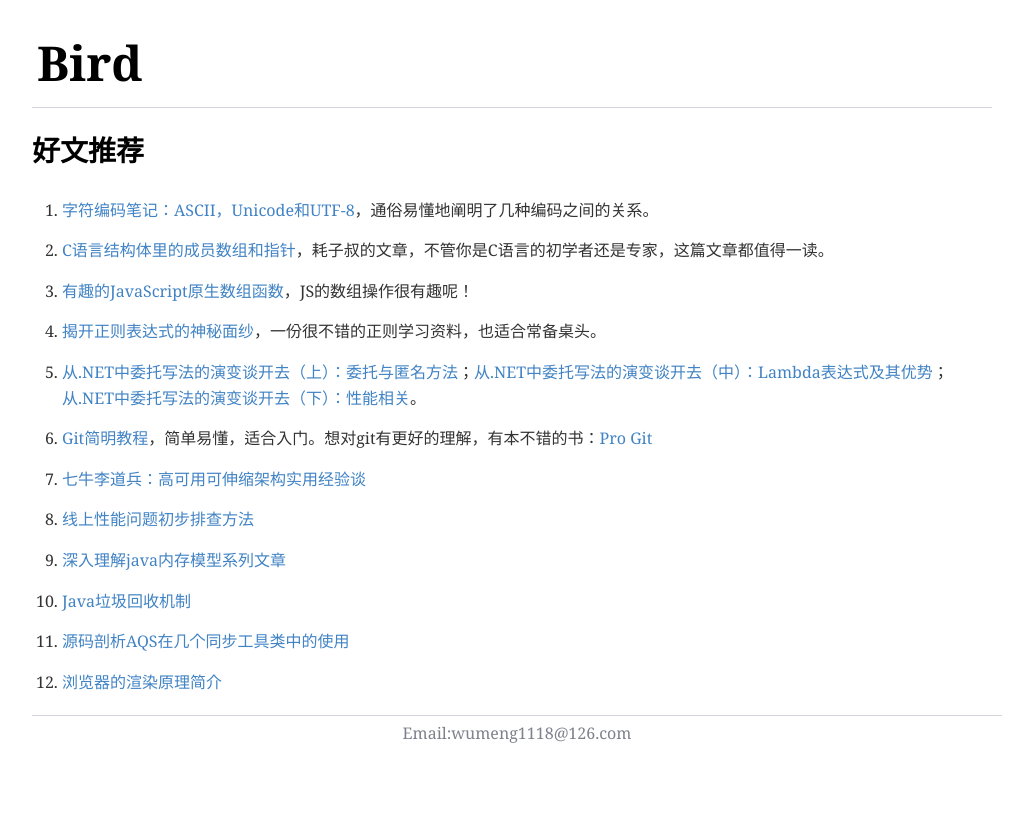
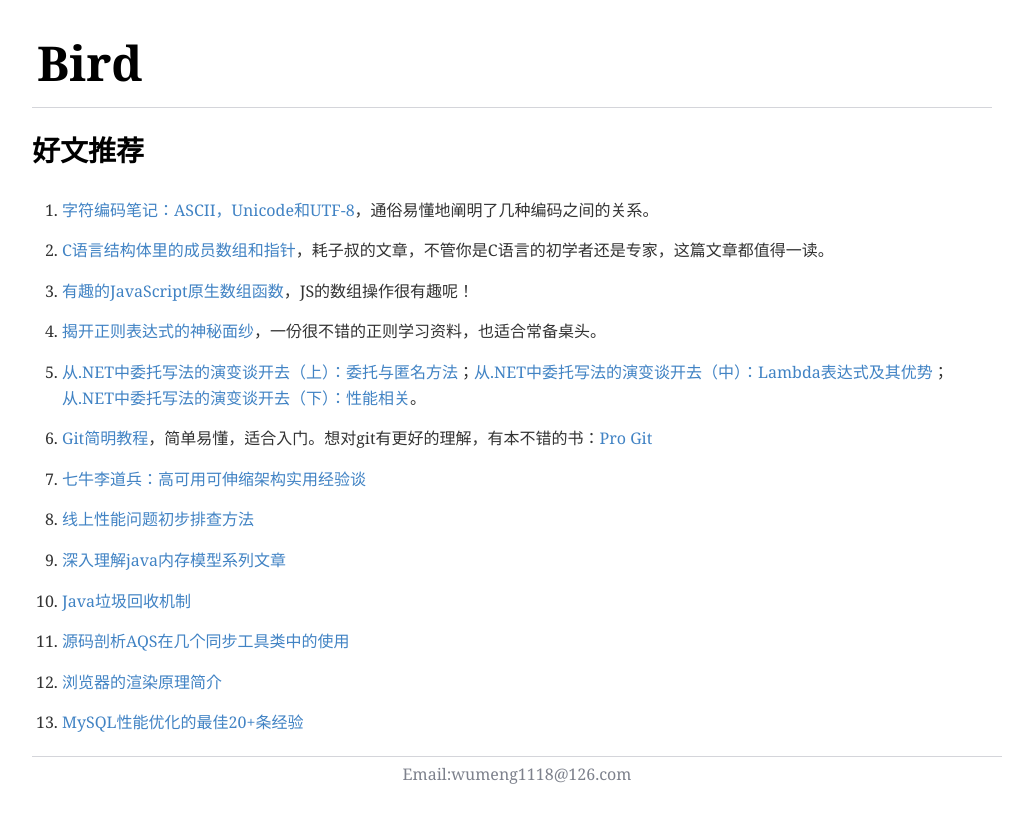
Before and after one commit to Qing-Shuang/Bird, a Jekyll site: the page built from _posts/Other/2014-09-22-recommendation.md, in a window 1280 px wide. Shown: the top 823 px of the page, without its empty margins (128-1161 px from the left). Built offline with Jekyll 4.4.1, drawn with Linux system fonts in a browser that asks for light colours; Markdown is read by kramdown in place of the engine named in the settings.

Commit message:
Update 2014-09-22-recommendation.md

```diff
--- a/_posts/Other/2014-09-22-recommendation.md
+++ b/_posts/Other/2014-09-22-recommendation.md
@@ -29,3 +29,5 @@ title: 好文推荐
 11. [源码剖析AQS在几个同步工具类中的使用](http://ifeve.com/abstractqueuedsynchronizer-use/)
 
 12. [浏览器的渲染原理简介](http://coolshell.cn/articles/9666.html)
+
+13. [MySQL性能优化的最佳20+条经验](http://coolshell.cn/articles/1846.html)
```
